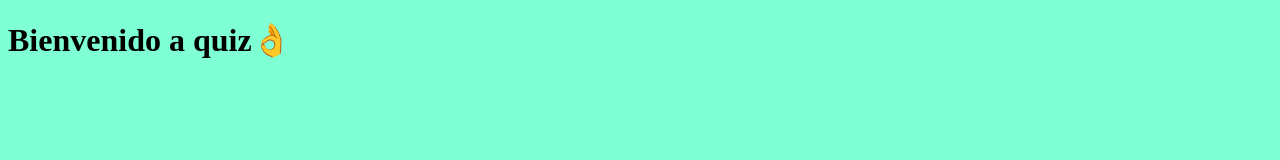
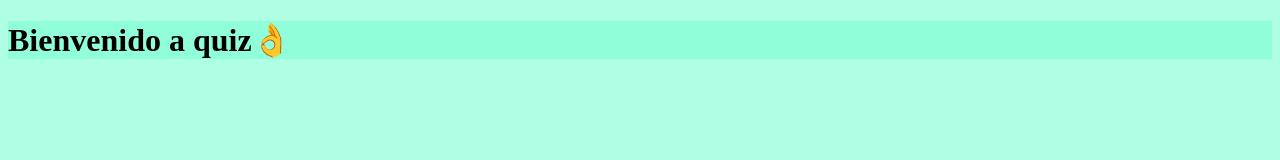
Before and after one commit to shad3-eurus/mi-segundo-repositorio-disponible, a plain HTML site: page index.html in a window 1280 px wide. Drawn offline with Linux system fonts and the light colour scheme.

Commit message:
segundo cambio de index

```diff
--- a/index.html
+++ b/index.html
@@ -5,7 +5,7 @@
     <meta name="viewport" content="width=device-width, initial-scale=1.0">
     <title>Document</title>
     <style>    html, body {
-        background-color:aquamarine;
+        background-color:rgba(127, 255, 212, 0.63);
 
     }
     </style>
```
